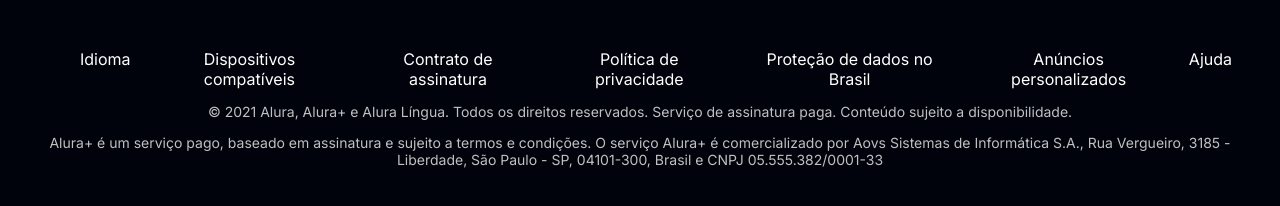
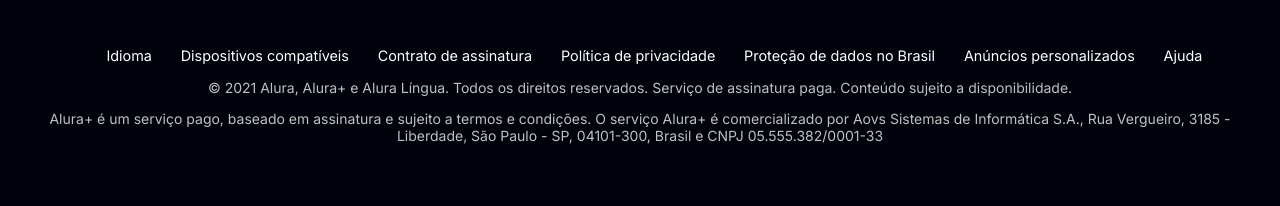
Before and after one commit to mrzagao/aluraplus, a plain HTML site: page index.html in a window 1280 px wide. Shown: the part 3581-3787 px from the top of the page. Drawn offline with Linux system fonts and the light colour scheme.

Commit message:
Alterado tamanho da fonte lista__link a

```diff
--- a/styles.css
+++ b/styles.css
@@ -142,7 +142,7 @@
 
 .lista__link a{
     display: inline-block;
-    font-size: 16px;
+    font-size: 0.9em;
     text-decoration: none;
     margin: 1em 0 0 2em;
     color: var(--branco-principal);
```
